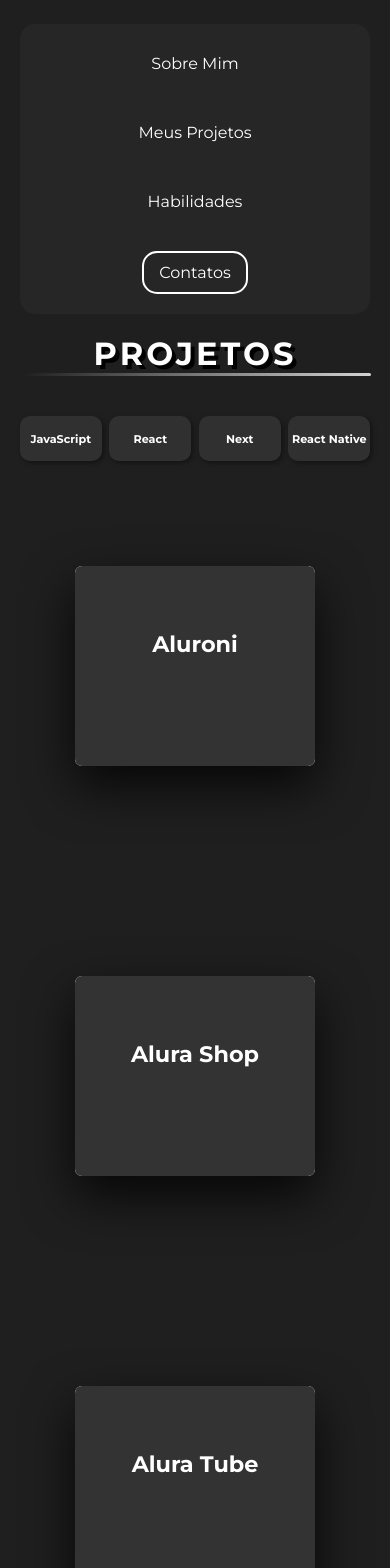
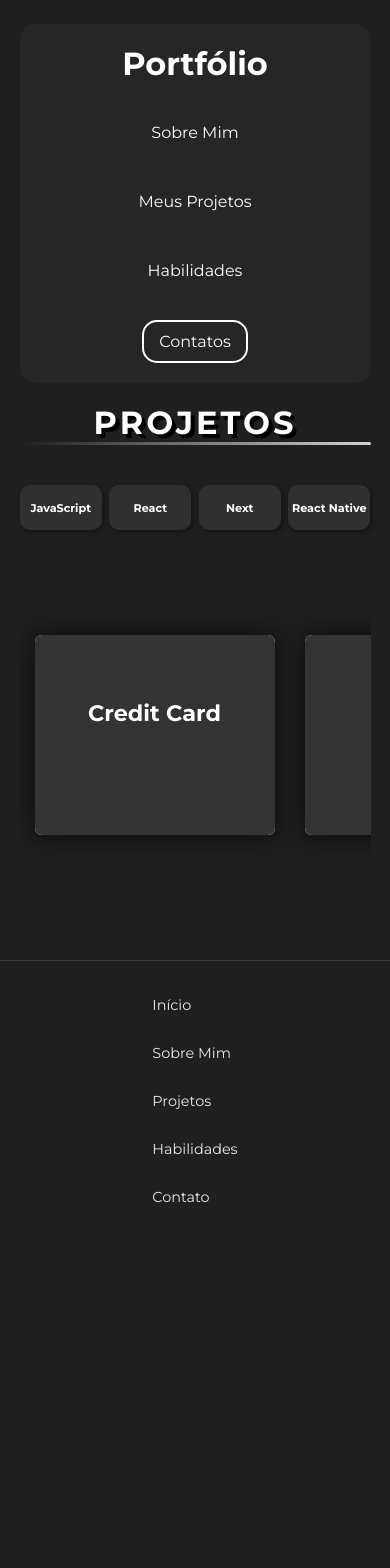
Before and after one commit to Lucasdias067/portfolio-pessoal, a Next.js app: page /projectList in a window 390 px wide. Shown: the top 1568 px of the page. After the commit the page ends 1241 px from the top, so only its background shows below. Built offline with nearby package versions, Linux system fonts and the light colour scheme.

Commit message:
new features

```diff
--- a/src/app/header/style.css
+++ b/src/app/header/style.css
@@ -60,10 +60,3 @@
     gap: 30px;
   }
 }
-
-@media (max-width: 425px) {
-
-  .link-name {
-    display: none;
-  }
-}
--- a/src/app/projectList/style.css
+++ b/src/app/projectList/style.css
@@ -85,7 +85,7 @@
   align-items: center;
   padding: 20px;
   box-sizing: border-box;
-  box-shadow: 0 20px 50px rgba(0, 0, 0, 0.8);
+  box-shadow: 0 0px 25px rgba(0, 0, 0, 0.8);
   transform: translateY(-100px);
 }
 
@@ -124,13 +124,29 @@
     gap: 2%;
   }
 
+  .face {
+    width: 255px;
+  }
+
   .container-filter button {
     font-size: 0.7em;
   }
 }
 
-@media (max-width: 424px) {
+@media (max-width: 633px) {
   .face {
     width: 240px;
   }
+
+  .divisao-sessao {
+    flex-wrap: nowrap;
+    flex-direction: row;
+  }
+
+  .container {
+    display: -webkit-flex;
+    overflow-x: scroll;
+    flex-wrap: nowrap;
+    justify-content: flex-start;
+  }
 }
--- a/src/assets/projetos.json
+++ b/src/assets/projetos.json
@@ -1,10 +1,18 @@
 [
+  {
+    "title": "Credit Card",
+    "linkPage": "https://credit-cards-js.vercel.app/",
+    "description": "Projeto de um cartão de crédito editável. As tecnologias utilizadas foram: JavaScript e TypeScript",
+    "linkGithub": "https://github.com/Lucasdias067/creditCard-TS",
+    "id": 1,
+    "category": "JavaScript"
+  },
   {
     "title": "Aluroni",
     "linkPage": "https://restaurant-aluroni.vercel.app/",
     "description": "Projeto que replica um restaurante. As tecnologias utilizadas foram: React",
     "linkGithub": "https://github.com/Lucasdias067/restauranteAluroni-React",
-    "id": 1,
+    "id": 2,
     "category": "React"
   },
   {
@@ -12,16 +20,8 @@
     "linkPage": "https://alura-shop.netlify.app/",
     "description": "Projeto de compras, podendo adicionar ao carrinho. As tecnologias utilizadas foram: React",
     "linkGithub": "https://github.com/Lucasdias067/AluraShop-React",
-    "id": 2,
+    "id": 3,
     "category": "React"
-  },
-  {
-    "title": "Alura Tube",
-    "linkPage": "https://alura--tube.vercel.app/",
-    "description": "Projeto que replica um youtube. As tecnologias utilizadas foram: Next",
-    "linkGithub": "https://github.com/Lucasdias067/aluraTube-Next",
-    "id": 3,
-    "category": "Next"
   },
   {
     "title": "To-do list",
@@ -40,12 +40,12 @@
     "category": "React"
   },
   {
-    "title": "Credit Card",
-    "linkPage": "https://credit-cards-js.vercel.app/",
-    "description": "Projeto de um cartão de crédito editável. As tecnologias utilizadas foram: JavaScript e TypeScript",
-    "linkGithub": "https://github.com/Lucasdias067/creditCard-TS",
+    "title": "Alura Tube",
+    "linkPage": "https://alura--tube.vercel.app/",
+    "description": "Projeto que replica um youtube. As tecnologias utilizadas foram: Next",
+    "linkGithub": "https://github.com/Lucasdias067/aluraTube-Next",
     "id": 6,
-    "category": "JavaScript"
+    "category": "Next"
   },
   {
     "title": "Formulario",
```
